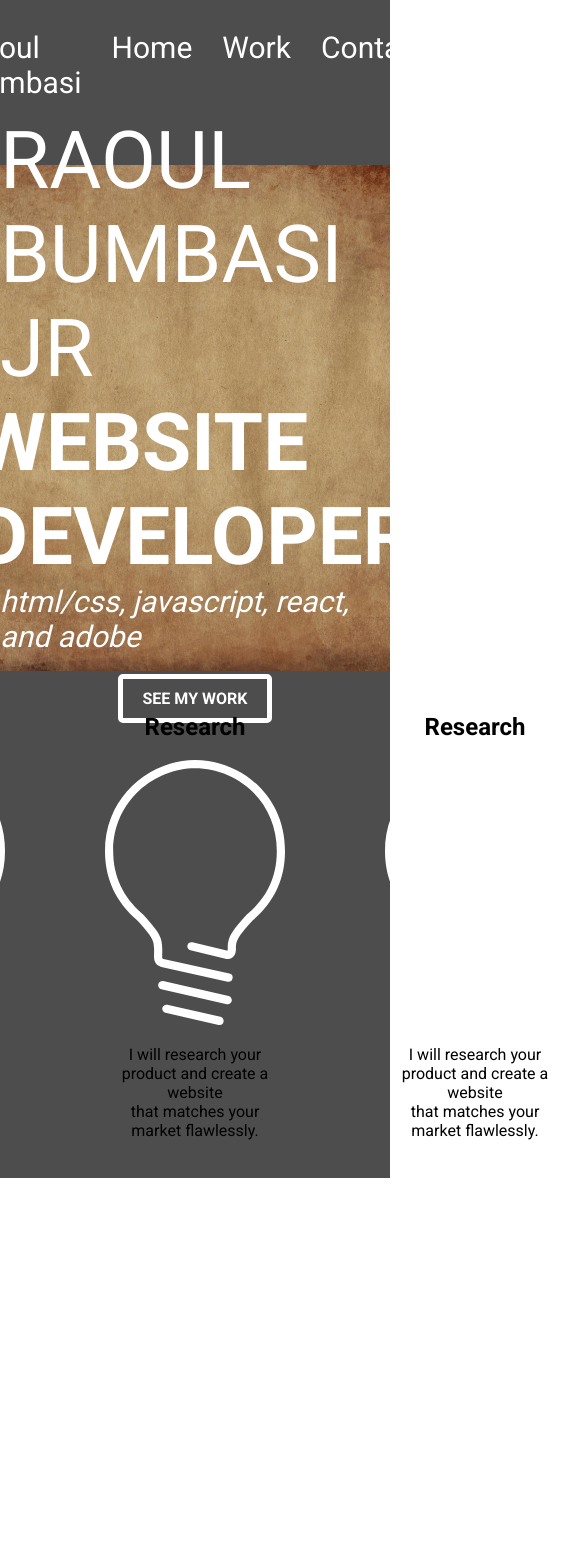
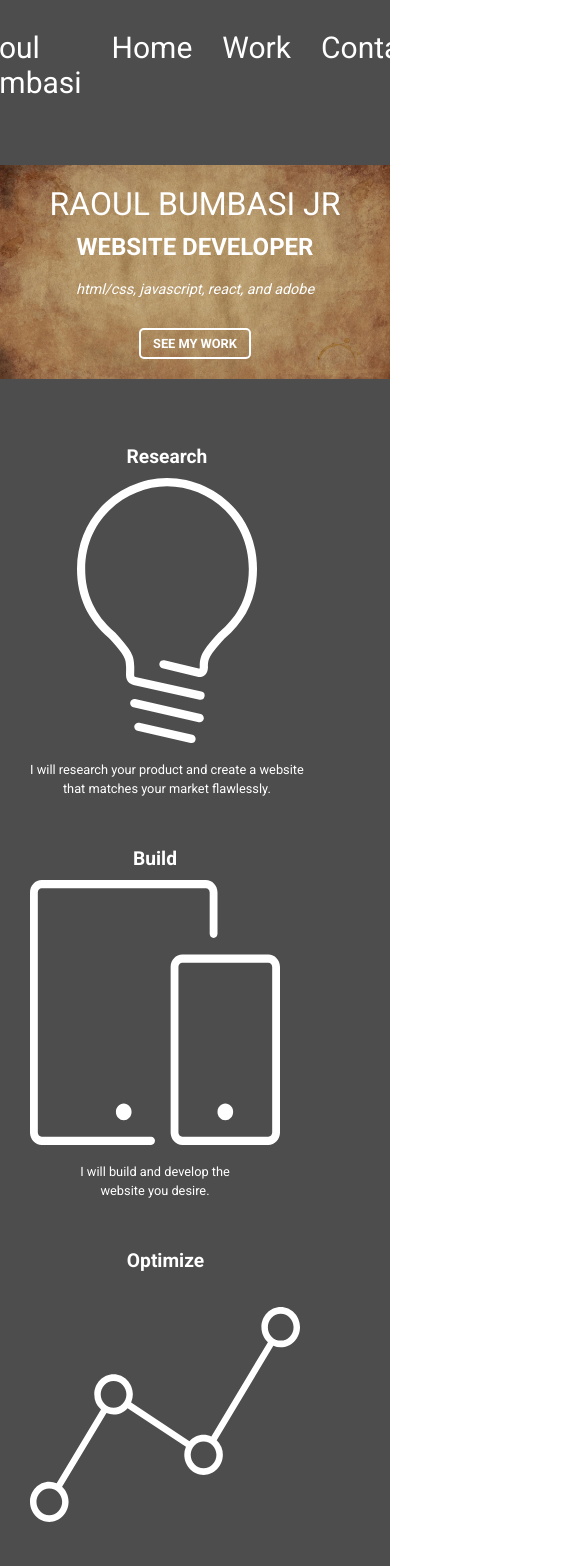
Before and after one commit to RaoulBumbasiJr/portfolio, a React (Create React App) app: page / in a window 390 px wide. Shown: the top 1566 px of the page, 585 px wide, since content can reach past the window. Before the commit the page ends 1178 px from the top, so only its background shows below. Built offline with nearby package versions, Linux system fonts and the light colour scheme.

Commit message:
Home.js edit

```diff
--- /dev/null
+++ b/src/assets/svg/Mobile.jsx
@@ -0,0 +1,27 @@
+import * as React from "react";
+
+function Mobile(props) {
+  return (
+    <svg
+      width={250}
+      height={265}
+      viewBox="0 0 250 265"
+      fill="none"
+      xmlns="http://www.w3.org/2000/svg"
+      {...props}
+    >
+      <g clipPath="url(#clip0_95_13)" fill="#fff">
+        <path d="M11.719 265h109.375c2.156 0 3.906-1.863 3.906-4.141 0-2.277-1.75-4.14-3.906-4.14H11.719c-2.156 0-3.906-1.864-3.906-4.141V12.422c0-2.286 1.75-4.14 3.906-4.14H175.78c2.149 0 3.907 1.854 3.907 4.14v41.406c0 2.286 1.757 4.14 3.906 4.14 2.148 0 3.906-1.854 3.906-4.14V12.422C187.5 5.573 182.242 0 175.781 0H11.719C5.258 0 0 5.573 0 12.422v240.156C0 259.427 5.258 265 11.719 265z" />
+        <path d="M140.625 86.953v165.625c0 6.849 5.258 12.422 11.719 12.422h85.937c6.461 0 11.719-5.573 11.719-12.422V86.953c0-6.849-5.258-12.422-11.719-12.422h-85.937c-6.461 0-11.719 5.573-11.719 12.422zm101.563 0v165.625c0 2.277-1.758 4.141-3.907 4.141h-85.937c-2.149 0-3.906-1.864-3.906-4.141V86.953c0-2.285 1.757-4.14 3.906-4.14h85.937c2.149 0 3.907 1.855 3.907 4.14zM93.75 240.156c4.315 0 7.812-3.707 7.812-8.281 0-4.574-3.497-8.281-7.812-8.281s-7.813 3.707-7.813 8.281c0 4.574 3.498 8.281 7.813 8.281z" />
+        <path d="M195.312 240.156c4.315 0 7.813-3.707 7.813-8.281 0-4.574-3.498-8.281-7.813-8.281-4.314 0-7.812 3.707-7.812 8.281 0 4.574 3.498 8.281 7.812 8.281z" />
+      </g>
+      <defs>
+        <clipPath id="clip0_95_13">
+          <path fill="#fff" d="M0 0H250V265H0z" />
+        </clipPath>
+      </defs>
+    </svg>
+  );
+}
+
+export default Mobile;
--- /dev/null
+++ b/src/assets/svg/Optimize.jsx
@@ -0,0 +1,28 @@
+import * as React from "react";
+
+function Optimize(props) {
+  return (
+    <svg
+      width={270}
+      height={265}
+      viewBox="0 0 270 215"
+      fill="none"
+      xmlns="http://www.w3.org/2000/svg"
+      {...props}
+    >
+      <g clipPath="url(#clip0_99_19)">
+        <path
+          d="M250.714 0c-10.633 0-19.285 9.043-19.285 20.156 0 5.966 2.545 11.281 6.505 14.976l-56.578 94.271c-2.385-1.108-5.007-1.747-7.785-1.747-5.58 0-10.575 2.526-14.097 6.497l-58.327-38.599a20.734 20.734 0 001.71-8.21c0-11.113-8.653-20.156-19.286-20.156-10.632 0-19.285 9.043-19.285 20.156a20.4 20.4 0 006.711 15.157l-44.325 73.732a18.5 18.5 0 00-7.386-1.545C8.653 174.688 0 183.731 0 194.844S8.653 215 19.286 215c10.633 0 19.285-9.043 19.285-20.156 0-5.966-2.539-11.274-6.492-14.976l44.382-73.833c2.205.927 4.597 1.465 7.11 1.465 5.523 0 10.473-2.466 13.989-6.363l58.359 38.62a20.8 20.8 0 00-1.633 8.055c0 11.113 8.653 20.157 19.285 20.157 10.633 0 19.286-9.044 19.286-20.157a20.454 20.454 0 00-6.152-14.673l56.642-94.372a18.412 18.412 0 007.367 1.545c10.633 0 19.286-9.043 19.286-20.156S261.347 0 250.714 0zM32.143 194.844c0 7.417-5.767 13.437-12.857 13.437-7.091 0-12.857-6.02-12.857-13.437 0-7.418 5.766-13.438 12.857-13.438 7.09 0 12.857 6.02 12.857 13.438zm51.428-94.063c-7.09 0-12.857-6.027-12.857-13.437 0-7.411 5.767-13.438 12.857-13.438 7.091 0 12.858 6.027 12.858 13.438 0 7.41-5.767 13.437-12.858 13.437zm90 60.469c-7.097 0-12.857-6.02-12.857-13.438 0-7.417 5.76-13.437 12.857-13.437 7.098 0 12.858 6.02 12.858 13.437 0 7.418-5.76 13.438-12.858 13.438zm77.143-127.656c-7.097 0-12.857-6.027-12.857-13.438 0-7.41 5.76-13.437 12.857-13.437 7.097 0 12.857 6.026 12.857 13.437s-5.76 13.438-12.857 13.438z"
+          fill="#fff"
+        />
+      </g>
+      <defs>
+        <clipPath id="clip0_99_19">
+          <path fill="#fff" d="M0 0H270V215H0z" />
+        </clipPath>
+      </defs>
+    </svg>
+  );
+}
+
+export default Optimize;
--- a/src/components/Home/Home.css
+++ b/src/components/Home/Home.css
@@ -1,32 +1,36 @@
+/* Main Background Section */
 .homeBackground0 {
   background-image: url("../../assets/images/homeBackground.jpg");
   background-size: cover;
   background-position: center;
   height: 60vh;
-  width: 100%;
+  max-width: 100%;
   display: flex;
   flex-direction: column;
   justify-content: center;
   align-items: center;
+  text-align: center;
+  padding: 20px;
 }
+
 .homeName {
   color: #fff;
-  font-size: 80px;
+  font-size: 5rem; /* Scales down automatically on smaller screens */
   font-weight: 300;
   margin: 0;
 }
 
 .homeTitle0 {
   color: #fff;
-  font-size: 80px;
+  font-size: 3rem;
   font-weight: 700;
-  margin: 0;
+  margin: 10px 0;
 }
 
 .homeTitle1 {
   color: #fff;
-  font-size: 30px;
-  margin: 0;
+  font-size: 1.2rem;
+  margin: 10px 0;
   font-style: italic;
 }
 
@@ -35,7 +39,7 @@
   text-decoration: none;
   font-weight: 700;
   margin-top: 20px;
-  border: 5px solid #fff;
+  border: 3px solid #fff;
   padding: 10px 20px;
   border-radius: 5px;
   display: inline-block;
@@ -47,17 +51,102 @@
   background-color: #c7aa8b;
 }
 
+/* Section 1: Features Section */
 .homeSection1 {
   background-color: #4d4d4d;
-  height: 60vh;
+  padding: 40px 20px;
+  display: flex;
+  justify-content: center;
+  align-items: flex-start;
+  flex-wrap: wrap;
+  text-align: center;
+}
+
+.homeBlock {
+  padding: 20px;
+  max-width: 300px; /* Constrains block width on larger screens */
+  flex: 1 1 300px; /* Allows blocks to resize and stack */
+}
+
+.homeHeader {
+  color: #fff;
+  font-size: 1.5rem;
+  margin-bottom: 10px;
+}
+
+.homeParagraph {
+  color: #fff;
+  font-size: 1rem;
+  line-height: 1.5;
+}
+
+/* Section 2: Contact Button Section */
+.homeSection2 {
+  background-color: #4d4d4d;
+  padding: 20px;
   display: flex;
   justify-content: center;
   align-items: center;
   text-align: center;
-  flex-direction: row;
 }
 
-.homeBlock {
-  padding-right: 50px;
-  padding-left: 50px;
+/* Responsive Adjustments */
+@media (max-width: 768px) {
+  .homeBackground0 {
+    height: auto; /* Allow it to grow based on content */
+  }
+
+  .homeName {
+    font-size: 2.5rem;
+  }
+
+  .homeTitle0 {
+    font-size: 2rem;
+  }
+
+  .homeTitle1 {
+    font-size: 1rem;
+  }
+
+  .homeSection1 {
+    flex-direction: column;
+  }
+
+  .homeBlock {
+    padding: 10px;
+    max-width: 90%;
+  }
+
+  .homeButton {
+    font-size: 0.9rem;
+    padding: 8px 15px;
+  }
 }
+
+@media (max-width: 480px) {
+  .homeName {
+    font-size: 2rem;
+  }
+
+  .homeTitle0 {
+    font-size: 1.5rem;
+  }
+
+  .homeTitle1 {
+    font-size: 0.9rem;
+  }
+
+  .homeButton {
+    font-size: 0.8rem;
+    padding: 6px 12px;
+    border-width: 2px;
+  }
+
+  .homeHeader {
+    font-size: 1.2rem;
+  }
+
+  .homeParagraph {
+    font-size: 0.8rem;
+  }
+}
--- a/src/components/Home/Home.js
+++ b/src/components/Home/Home.js
@@ -1,7 +1,9 @@
 import React from "react";
 import "./Home.css";
 import { Link } from "react-router-dom";
-import Lightbulb from "../../assets/svg/lightbulb";
+import Lightbulb from "../../assets/svg/Lightbulb";
+import Mobile from "../../assets/svg/Mobile";
+import Optimize from "../../assets/svg/Optimize";
 
 const Home = () => {
   return (
@@ -24,21 +26,25 @@ const Home = () => {
           </p>
         </div>
         <div className="homeBlock">
-          <h2 className="homeHeader">Research</h2>
-          <Lightbulb className="homeSVG" />
+          <h2 className="homeHeader">Build</h2>
+          <Mobile className="homeSVG" />
           <p className="homeParagraph">
-            I will research your product and create a website <br /> that
-            matches your market flawlessly.
+            I will build and develop the <br /> website you desire.
           </p>
         </div>
         <div className="homeBlock">
-          <h2 className="homeHeader">Research</h2>
-          <Lightbulb className="homeSVG" />
+          <h2 className="homeHeader">Optimize</h2>
+          <Optimize className="homeSVG" />
           <p className="homeParagraph">
-            I will research your product and create a website
-            <br /> that matches your market flawlessly.
+            I will build a website fully optimized for web and <br /> mobile
+            platforms.
           </p>
         </div>
+      </div>
+      <div className="homeSection2">
+        <Link to="/contact" className="homeButton">
+          GET IN TOUCH WITH ME
+        </Link>
       </div>
     </div>
   );
```
